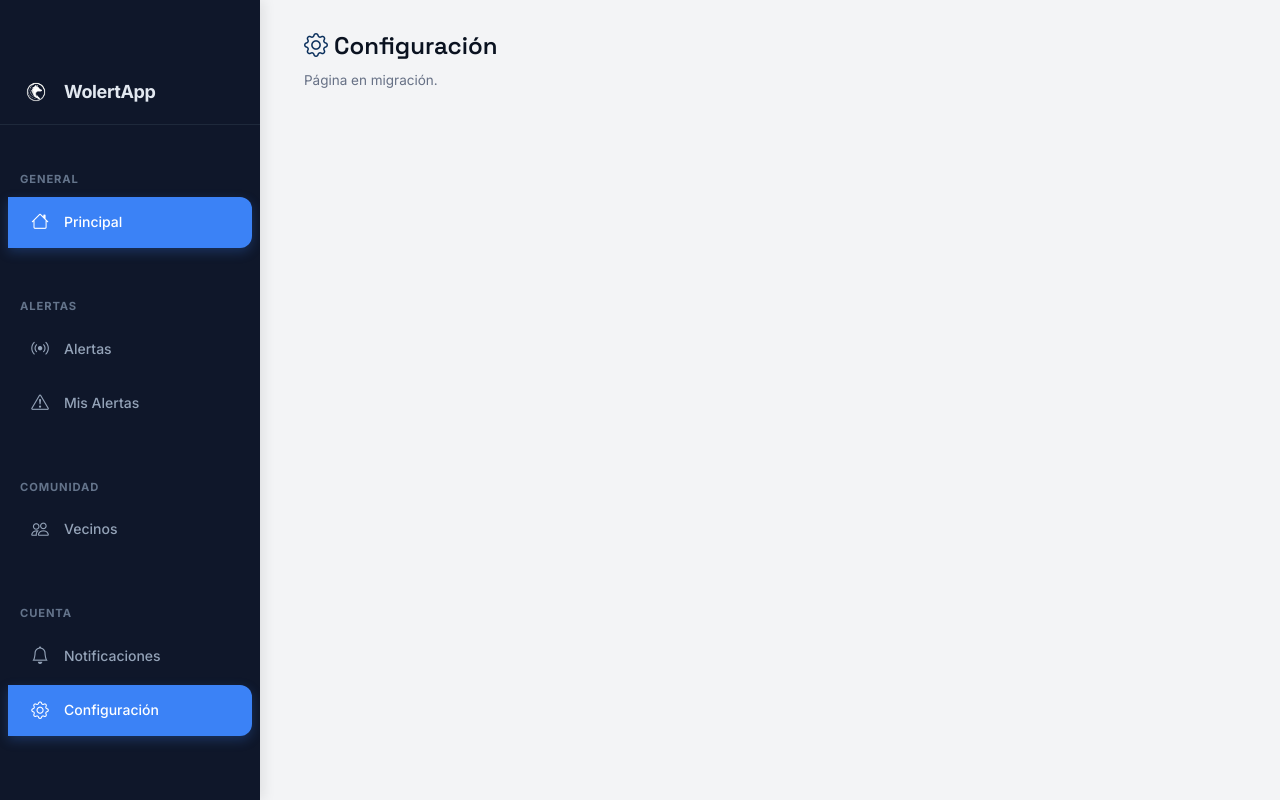
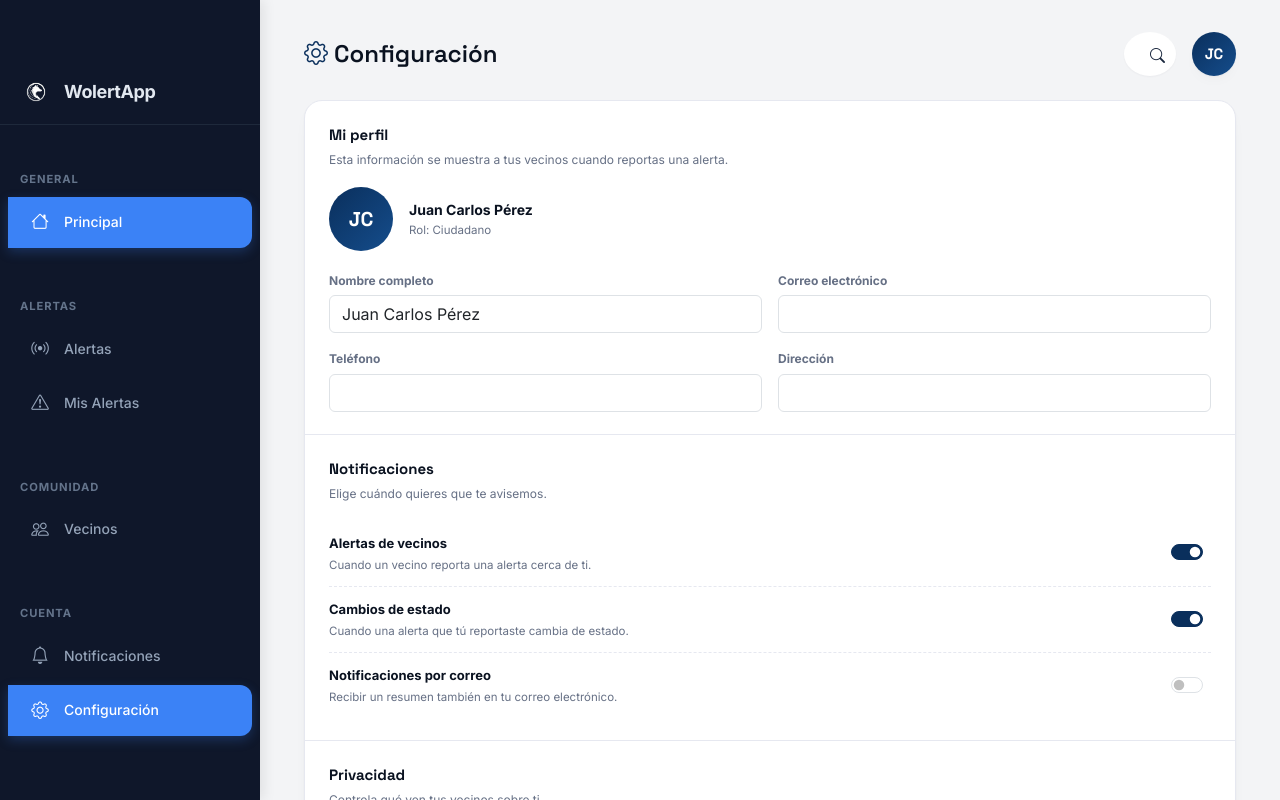
Before and after one commit to ksgutierrez05/WolertApp-Web, a React (Vite) app: page /ciudadano/configuracion in a window 1280 px wide. Built offline with nearby package versions, Linux system fonts and the light colour scheme.

Commit message:
feat: migracion configuracion y mejoras diseño notificaciones ciudadano

```diff
--- a/src/Components/Ciudadano/Pages/Configuracion.jsx
+++ b/src/Components/Ciudadano/Pages/Configuracion.jsx
@@ -1,12 +1,151 @@
+import { useState } from 'react';
 import '../../../css/global.css';
 import '../../../css/temas.css';
 import '../../../css/ciudadano/panel-configuracion.css';
 
 export default function Configuracion() {
+  const [nombre, setNombre] = useState('Juan Carlos Pérez');
+  const [email, setEmail] = useState('');
+  const [telefono, setTelefono] = useState('');
+  const [direccion, setDireccion] = useState('');
+  const [alertaVecino, setAlertaVecino] = useState(true);
+  const [cambioEstado, setCambioEstado] = useState(true);
+  const [correo, setCorreo] = useState(false);
+  const [mostrarNombre, setMostrarNombre] = useState(true);
+  const [anonimo, setAnonimo] = useState(false);
+  const [guardado, setGuardado] = useState(false);
+
+  const guardar = () => {
+    setGuardado(true);
+    setTimeout(() => setGuardado(false), 2000);
+  };
+
+  const Toggle = ({ checked, onChange }) => (
+    <div className="form-check form-switch">
+      <input className="form-check-input" type="checkbox" checked={checked} onChange={(e) => onChange(e.target.checked)} />
+    </div>
+  );
+
   return (
     <div className="container-fluid">
-      <h1 className="page-title-dash"><i className="bi bi-gear"></i> Configuración</h1>
-      <p className="hero-text-dash" style={{ color: 'var(--muted)' }}>Página en migración.</p>
+      <div className="d-flex justify-content-between align-items-center mb-4">
+        <h1 className="page-title-dash"><i className="bi bi-gear"></i> Configuración</h1>
+        <div className="d-flex align-items-center gap-3">
+          <button className="btn icon-btn-dash rounded-circle border-0 bg-white">
+            <i className="bi bi-search"></i>
+          </button>
+          <div className="avatar-dash">JC</div>
+        </div>
+      </div>
+
+      <div className="card-panel-dash p-0">
+        <div className="config-section-dash">
+          <p className="config-section-title-dash">Mi perfil</p>
+          <p className="config-section-sub-dash">Esta información se muestra a tus vecinos cuando reportas una alerta.</p>
+
+          <div className="config-avatar-row-dash">
+            <span className="config-avatar-dash" id="configAvatar">JC</span>
+            <div>
+              <p className="config-avatar-name-dash mb-0" id="configAvatarNombre">{nombre}</p>
+              <p className="config-avatar-role-dash mb-0">Rol: Ciudadano</p>
+            </div>
+          </div>
+
+          <div className="row g-3">
+            <div className="col-md-6">
+              <label className="config-field-label-dash">Nombre completo</label>
+              <input type="text" id="inputNombre" className="form-control" value={nombre} onChange={(e) => setNombre(e.target.value)} />
+            </div>
+            <div className="col-md-6">
+              <label className="config-field-label-dash">Correo electrónico</label>
+              <input type="email" id="inputEmail" className="form-control" value={email} onChange={(e) => setEmail(e.target.value)} />
+            </div>
+            <div className="col-md-6">
+              <label className="config-field-label-dash">Teléfono</label>
+              <input type="text" id="inputTelefono" className="form-control" value={telefono} onChange={(e) => setTelefono(e.target.value)} />
+            </div>
+            <div className="col-md-6">
+              <label className="config-field-label-dash">Dirección</label>
+              <input type="text" id="inputDireccion" className="form-control" value={direccion} onChange={(e) => setDireccion(e.target.value)} />
+            </div>
+          </div>
+        </div>
+
+        <div className="config-section-dash">
+          <p className="config-section-title-dash">Notificaciones</p>
+          <p className="config-section-sub-dash">Elige cuándo quieres que te avisemos.</p>
+
+          <div className="config-toggle-row-dash">
+            <div className="config-toggle-text-dash">
+              <b>Alertas de vecinos</b>
+              <span>Cuando un vecino reporta una alerta cerca de ti.</span>
+            </div>
+            <Toggle checked={alertaVecino} onChange={setAlertaVecino} />
+          </div>
+
+          <div className="config-toggle-row-dash">
+            <div className="config-toggle-text-dash">
+              <b>Cambios de estado</b>
+              <span>Cuando una alerta que tú reportaste cambia de estado.</span>
+            </div>
+            <Toggle checked={cambioEstado} onChange={setCambioEstado} />
+          </div>
+
+          <div className="config-toggle-row-dash">
+            <div className="config-toggle-text-dash">
+              <b>Notificaciones por correo</b>
+              <span>Recibir un resumen también en tu correo electrónico.</span>
+            </div>
+            <Toggle checked={correo} onChange={setCorreo} />
+          </div>
+        </div>
+
+        <div className="config-section-dash">
+          <p className="config-section-title-dash">Privacidad</p>
+          <p className="config-section-sub-dash">Controla qué ven tus vecinos sobre ti.</p>
+
+          <div className="config-toggle-row-dash">
+            <div className="config-toggle-text-dash">
+              <b>Mostrar mi nombre a vecinos</b>
+              <span>Si lo desactivas, tus reportes se verán como "Vecino verificado".</span>
+            </div>
+            <Toggle checked={mostrarNombre} onChange={setMostrarNombre} />
+          </div>
+
+          <div className="config-toggle-row-dash">
+            <div className="config-toggle-text-dash">
+              <b>Reportar de forma anónima por defecto</b>
+              <span>Tus nuevas alertas se enviarán sin tu nombre, salvo que lo cambies al reportar.</span>
+            </div>
+            <Toggle checked={anonimo} onChange={setAnonimo} />
+          </div>
+        </div>
+
+        <div className="config-section-dash">
+          <p className="config-section-title-dash">Cuenta</p>
+          <p className="config-section-sub-dash">Seguridad y sesión.</p>
+
+          <div className="config-danger-row-dash">
+            <div className="config-toggle-text-dash">
+              <b>Contraseña</b>
+              <span>Última actualización hace 3 meses.</span>
+            </div>
+            <button className="btn btn-cv-azul btn-sm">Cambiar contraseña</button>
+          </div>
+        </div>
+
+        <div className="config-actions-dash">
+          {guardado && (
+            <span className="config-guardado-msg-dash">
+              <i className="bi bi-check-circle"></i> Cambios guardados
+            </span>
+          )}
+          <button className="btn btn-outline-secondary btn-sm" onClick={() => { setNombre('Juan Carlos Pérez'); setEmail(''); setTelefono(''); setDireccion(''); }}>
+            Restaurar valores
+          </button>
+          <button className="btn btn-cv-azul" onClick={guardar}>Guardar cambios</button>
+        </div>
+      </div>
     </div>
   );
 }
--- /dev/null
+++ b/src/Components/Ciudadano/Pages/Notificaciones.jsx
@@ -0,0 +1,85 @@
+import { useState } from 'react';
+import '../../../css/global.css';
+import '../../../css/temas.css';
+import '../../../css/ciudadano/panel-notificaciones.css';
+
+const notifs = [
+  { id: 1, tipo: 'alerta_vecino', titulo: 'Nueva alerta cerca', mensaje: 'Laura Peña reportó un accidente a 120m.', leida: false, tiempo: 'Hace 5 min' },
+  { id: 2, tipo: 'cambio_estado', titulo: 'Tu alerta cambió de estado', mensaje: 'Tu alerta "Riña en la vía pública" pasó a En atención.', leida: true, tiempo: 'Hace 1 h' },
+];
+
+export default function Notificaciones() {
+  const [filtro, setFiltro] = useState('todas');
+  const [lista, setLista] = useState(notifs);
+
+  const marcarTodas = () => setLista((prev) => prev.map((n) => ({ ...n, leida: true })));
+
+  const filtradas = lista.filter((n) => {
+    if (filtro === 'no_leidas') return !n.leida;
+    if (filtro === 'alerta_vecino') return n.tipo === 'alerta_vecino';
+    if (filtro === 'cambio_estado') return n.tipo === 'cambio_estado';
+    return true;
+  });
+
+  return (
+    <div className="container-fluid">
+      <div className="d-flex justify-content-between align-items-center mb-4">
+        <h1 className="page-title-dash"><i className="bi bi-bell"></i> Notificaciones</h1>
+        <div className="d-flex align-items-center gap-3">
+          <button className="btn icon-btn-dash rounded-circle border-0 bg-white">
+            <i className="bi bi-search"></i>
+          </button>
+          <div className="avatar-dash">JC</div>
+        </div>
+      </div>
+
+      <div className="card-panel-dash p-0">
+        <div className="notif-header-dash p-3">
+          <div className="notif-tabs-dash" id="tabsNotif">
+            {[
+              { key: 'todas', label: 'Todas' },
+              { key: 'no_leidas', label: 'No leídas' },
+              { key: 'alerta_vecino', label: 'Vecinos' },
+              { key: 'cambio_estado', label: 'Mis alertas' },
+            ].map((t) => (
+              <button
+                key={t.key}
+                className={`notif-tab-dash ${filtro === t.key ? 'active' : ''}`}
+                onClick={() => setFiltro(t.key)}
+              >
+                {t.label}
+              </button>
+            ))}
+          </div>
+          <button className="notif-clear-dash" id="btnMarcarTodas" onClick={marcarTodas}>Marcar todas como leídas</button>
+        </div>
+        <div id="listaNotificaciones">
+          {filtradas.map((n) => (
+            <div key={n.id} className={`d-flex align-items-start gap-3 p-3 border-bottom ${n.leida ? '' : 'bg-light'}`}>
+              <div style={{
+                width: '40px',
+                height: '40px',
+                borderRadius: '10px',
+                display: 'flex',
+                alignItems: 'center',
+                justifyContent: 'center',
+                color: '#fff',
+                backgroundColor: n.tipo === 'alerta_vecino' ? '#3b82f6' : '#f59e0b',
+              }}>
+                <i className={`bi ${n.tipo === 'alerta_vecino' ? 'bi-people' : 'bi-bell'}`}></i>
+              </div>
+              <div className="flex-grow-1">
+                <div className="d-flex justify-content-between align-items-start">
+                  <h6 className="mb-1">{n.titulo}</h6>
+                  {!n.leida && <span className="badge bg-danger rounded-pill">Nueva</span>}
+                </div>
+                <p className="mb-1 small">{n.mensaje}</p>
+                <span className="info-sub-dash">{n.tiempo}</span>
+              </div>
+            </div>
+          ))}
+        </div>
+      </div>
+    </div>
+  );
+}
--- a/src/Pages/Ciudadano/ciudadano.jsx
+++ b/src/Pages/Ciudadano/ciudadano.jsx
@@ -4,6 +4,7 @@ import Principal from '../../Components/Ciudadano/Pages/Principal';
 import Alertas from '../../Components/Ciudadano/Pages/Alertas';
 import MisAlertas from '../../Components/Ciudadano/Pages/MisAlertas';
 import Configuracion from '../../Components/Ciudadano/Pages/Configuracion';
+import Notificaciones from '../../Components/Ciudadano/Pages/Notificaciones';
 
 export default function Ciudadano() {
   return (
@@ -14,6 +15,7 @@ export default function Ciudadano() {
         <Route path="alertas" element={<Alertas />} />
         <Route path="mis-alertas" element={<MisAlertas />} />
         <Route path="configuracion" element={<Configuracion />} />
+        <Route path="notificaciones" element={<Notificaciones />} />
       </Routes>
     </CiudadanoLayout>
   );
```
